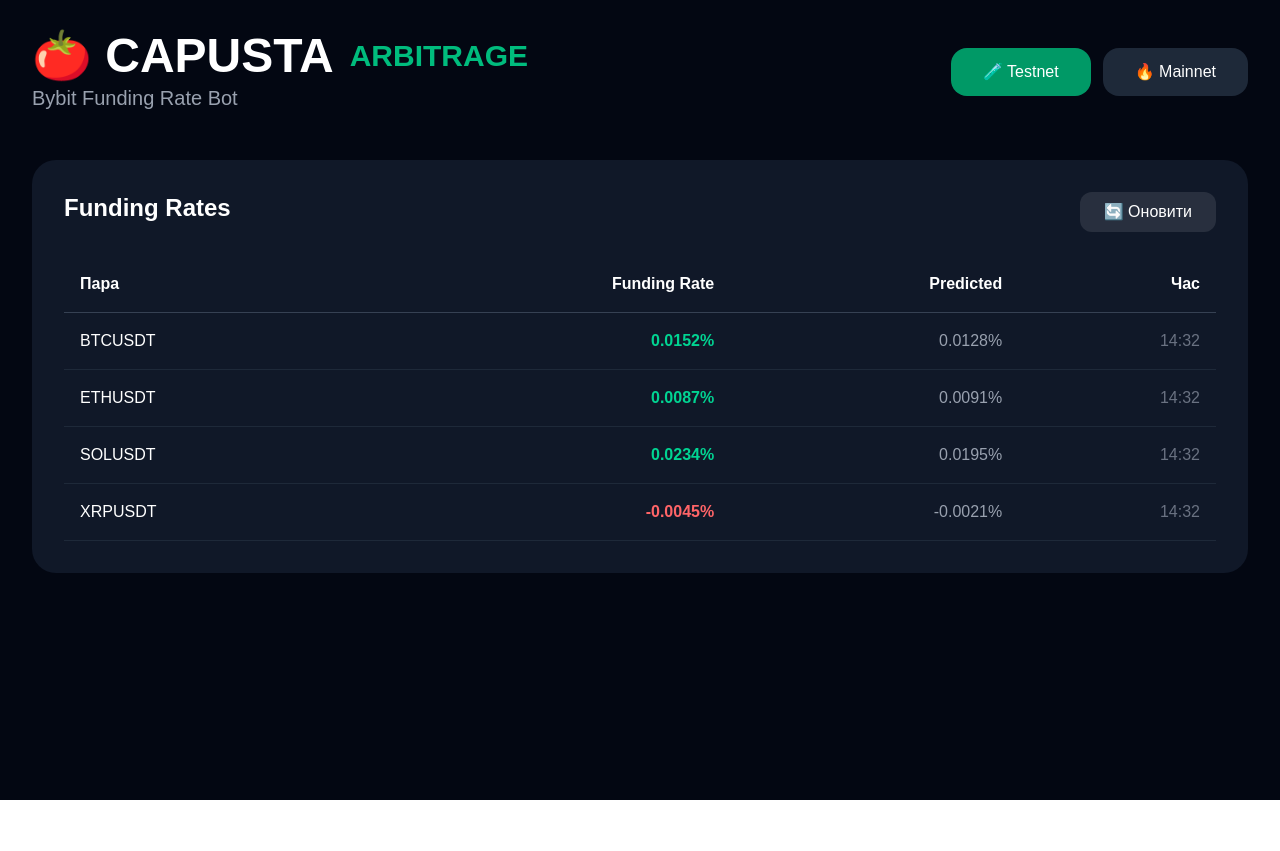
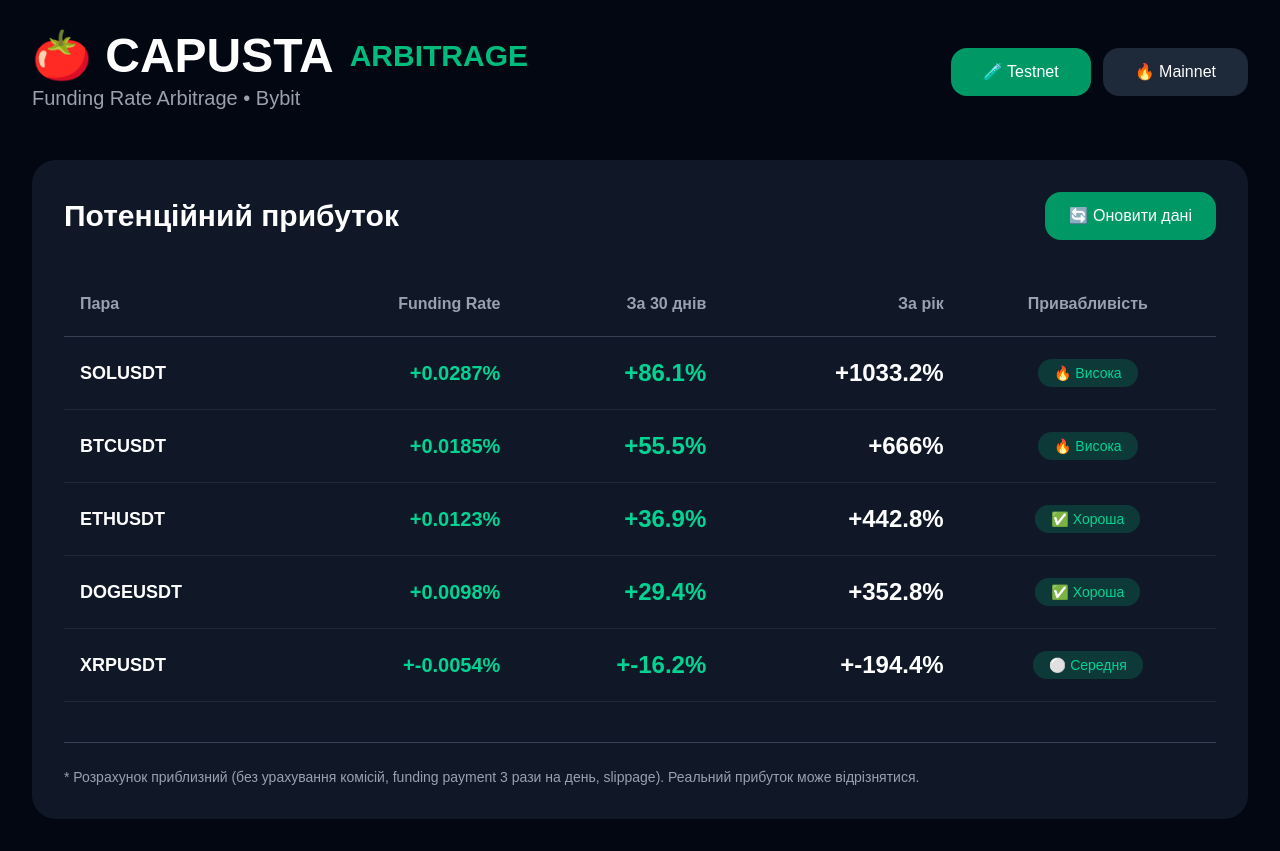
Before and after one commit to avaservice/funding-arbitrage-bot, a Next.js app: page / in a window 1280 px wide. Before the commit the page ends 800 px from the top, so only its background shows below. Built offline with nearby package versions, Linux system fonts and the light colour scheme.

Commit message:
Add profit calculation for funding rate arbitrage

```diff
--- a/app/page.tsx
+++ b/app/page.tsx
@@ -4,29 +4,42 @@
 
 export default function FundingArbitrageBot() {
   const [mode, setMode] = useState<'testnet' | 'mainnet'>('testnet')
-  const [status, setStatus] = useState('🧪 Підключення...')
   const [fundingRates, setFundingRates] = useState<any[]>([])
   const [loading, setLoading] = useState(false)
 
+  // Мок дані з розрахунком прибутку
+  const mockData = [
+    { symbol: "BTCUSDT", fundingRate: 0.0185, predictedRate: 0.0152, volume: "245.6M", days: 30 },
+    { symbol: "ETHUSDT", fundingRate: 0.0123, predictedRate: 0.0118, volume: "189.4M", days: 30 },
+    { symbol: "SOLUSDT", fundingRate: 0.0287, predictedRate: 0.0241, volume: "98.7M",  days: 30 },
+    { symbol: "XRPUSDT", fundingRate: -0.0054, predictedRate: -0.0032, volume: "67.2M", days: 30 },
+    { symbol: "DOGEUSDT", fundingRate: 0.0098, predictedRate: 0.0085, volume: "45.1M", days: 30 },
+  ]
+
   useEffect(() => {
-    fetchMockData()
+    loadData()
   }, [mode])
 
-  // Тимчасово використовуємо мок-дані (імітація)
-  function fetchMockData() {
+  function loadData() {
     setLoading(true)
-    setStatus(mode === 'testnet' ? '🧪 Testnet Mode' : '🔥 Mainnet Mode')
 
-    // Імітація даних
-    const mockData = [
-      { symbol: "BTCUSDT", fundingRate: "0.0152", predictedRate: "0.0128", timestamp: "14:32" },
-      { symbol: "ETHUSDT", fundingRate: "0.0087", predictedRate: "0.0091", timestamp: "14:32" },
-      { symbol: "SOLUSDT", fundingRate: "0.0234", predictedRate: "0.0195", timestamp: "14:32" },
-      { symbol: "XRPUSDT", fundingRate: "-0.0045", predictedRate: "-0.0021", timestamp: "14:32" },
-    ]
+    // Імітація затримки
+    setTimeout(() => {
+      const dataWithProfit = mockData.map(item => {
+        const monthlyProfit = (item.fundingRate * item.days * 100).toFixed(2)
+        const yearlyProfit = (parseFloat(monthlyProfit) * 12).toFixed(1)
 
-    setFundingRates(mockData)
-    setLoading(false)
+        return {
+          ...item,
+          monthlyProfit: parseFloat(monthlyProfit),
+          yearlyProfit: parseFloat(yearlyProfit),
+          attractiveness: item.fundingRate > 0.015 ? "🔥 Висока" : item.fundingRate > 0.008 ? "✅ Хороша" : "⚪ Середня"
+        }
+      })
+
+      setFundingRates(dataWithProfit.sort((a, b) => b.monthlyProfit - a.monthlyProfit))
+      setLoading(false)
+    }, 600)
   }
 
   return (
@@ -38,59 +51,69 @@
               🍅 CAPUSTA
               <span className="text-emerald-500 text-3xl">ARBITRAGE</span>
             </h1>
-            <p className="text-xl text-gray-400 mt-1">Bybit Funding Rate Bot</p>
+            <p className="text-xl text-gray-400 mt-1">Funding Rate Arbitrage • Bybit</p>
           </div>
 
           <div className="flex gap-3">
-            <button
-              onClick={() => setMode('testnet')}
-              className={`px-8 py-3 rounded-2xl font-medium transition-all ${mode === 'testnet' ? 'bg-emerald-600' : 'bg-gray-800'}`}
-            >
+            <button onClick={() => setMode('testnet')} className={`px-8 py-3 rounded-2xl font-medium ${mode === 'testnet' ? 'bg-emerald-600' : 'bg-gray-800'}`}>
               🧪 Testnet
             </button>
-            <button
-              onClick={() => setMode('mainnet')}
-              className={`px-8 py-3 rounded-2xl font-medium transition-all ${mode === 'mainnet' ? 'bg-red-600' : 'bg-gray-800'}`}
-            >
+            <button onClick={() => setMode('mainnet')} className={`px-8 py-3 rounded-2xl font-medium ${mode === 'mainnet' ? 'bg-red-600' : 'bg-gray-800'}`}>
               🔥 Mainnet
             </button>
           </div>
         </header>
 
         <div className="bg-gray-900 rounded-3xl p-8">
-          <div className="flex justify-between mb-6">
-            <h2 className="text-2xl font-semibold">Funding Rates</h2>
+          <div className="flex justify-between items-center mb-8">
+            <h2 className="text-3xl font-semibold">Потенційний прибуток</h2>
             <button
-              onClick={fetchMockData}
-              className="bg-white/10 hover:bg-white/20 px-6 py-2 rounded-xl"
+              onClick={loadData}
+              disabled={loading}
+              className="bg-emerald-600 hover:bg-emerald-500 px-6 py-3 rounded-2xl transition"
             >
-              🔄 Оновити
+              {loading ? "Оновлення..." : "🔄 Оновити дані"}
             </button>
           </div>
 
           <div className="overflow-x-auto">
-            <table className="w-full text-left">
+            <table className="w-full">
               <thead>
-                <tr className="border-b border-gray-700">
-                  <th className="py-4 px-4">Пара</th>
-                  <th className="py-4 px-4 text-right">Funding Rate</th>
-                  <th className="py-4 px-4 text-right">Predicted</th>
-                  <th className="py-4 px-4 text-right">Час</th>
+                <tr className="border-b border-gray-700 text-gray-400">
+                  <th className="text-left py-5 px-4">Пара</th>
+                  <th className="text-right py-5 px-4">Funding Rate</th>
+                  <th className="text-right py-5 px-4">За 30 днів</th>
+                  <th className="text-right py-5 px-4">За рік</th>
+                  <th className="text-center py-5 px-4">Привабливість</th>
                 </tr>
               </thead>
               <tbody>
                 {fundingRates.map((item, i) => (
-                  <tr key={i} className="border-b border-gray-800 hover:bg-gray-800/50">
-                    <td className="py-4 px-4 font-medium">{item.symbol}</td>
-                    <td className={`py-4 px-4 text-right font-bold ${parseFloat(item.fundingRate) > 0 ? 'text-emerald-400' : 'text-red-400'}`}>
-                      {item.fundingRate}%
+                  <tr key={i} className="border-b border-gray-800 hover:bg-gray-800/70 transition">
+                    <td className="py-5 px-4 font-semibold text-lg">{item.symbol}</td>
+                    <td className="text-right py-5 px-4 text-emerald-400 font-bold text-xl">
+                      +{item.fundingRate}%
                     </td>
-                    <td className="py-4 px-4 text-right text-gray-400">{item.predictedRate}%</td>
-                    <td className="py-4 px-4 text-right text-gray-500">{item.timestamp}</td>
+                    <td className="text-right py-5 px-4 text-2xl font-bold text-emerald-400">
+                      +{item.monthlyProfit}%
+                    </td>
+                    <td className="text-right py-5 px-4 text-2xl font-bold">
+                      +{item.yearlyProfit}%
+                    </td>
+                    <td className="text-center py-5 px-4">
+                      <span className="inline-block px-4 py-1 rounded-full text-sm font-medium bg-emerald-500/20 text-emerald-400">
+                        {item.attractiveness}
+                      </span>
+                    </td>
                   </tr>
                 ))}
               </tbody>
             </table>
+          </div>
+
+          <div className="mt-10 text-gray-400 text-sm border-t border-gray-700 pt-6">
+            * Розрахунок приблизний (без урахування комісій, funding payment 3 рази на день, slippage).
+            Реальний прибуток може відрізнятися.
           </div>
         </div>
       </div>
```
